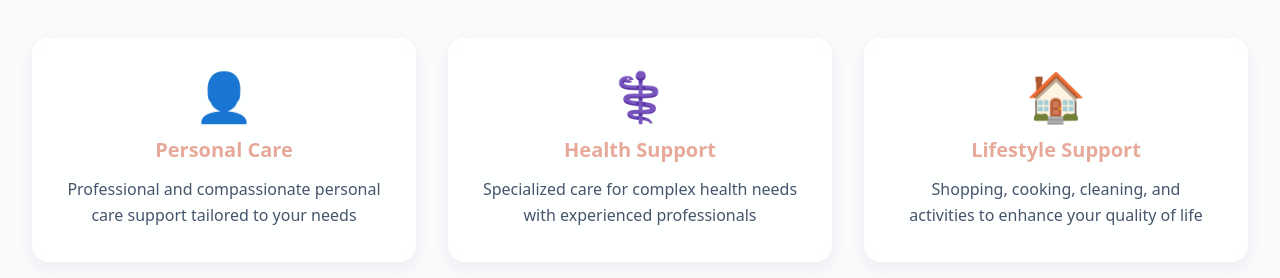
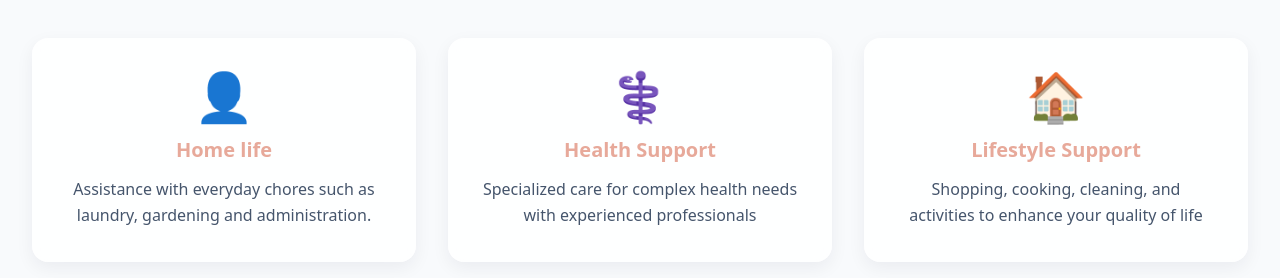
Before and after one commit to gurkhahealthcare/gurkhahealthcare, a Next.js app: page / in a window 1280 px wide. Shown: the part 1320-1598 px from the top of the page. Built offline with nearby package versions, Linux system fonts and the light colour scheme.

Commit message:
Update page.tsx

```diff
--- a/src/app/page.tsx
+++ b/src/app/page.tsx
@@ -91,8 +91,8 @@ const HomePage = () => {
           <div className="grid grid-cols-1 md:grid-cols-3 gap-5 sm:gap-8">
             {[
               {
-                title: 'Personal Care',
-                description: 'Professional and compassionate personal care support tailored to your needs',
+                title: 'Home life',
+                description: 'Assistance with everyday chores such as laundry, gardening and administration.',
                 icon: '👤',
               },
               {
```
